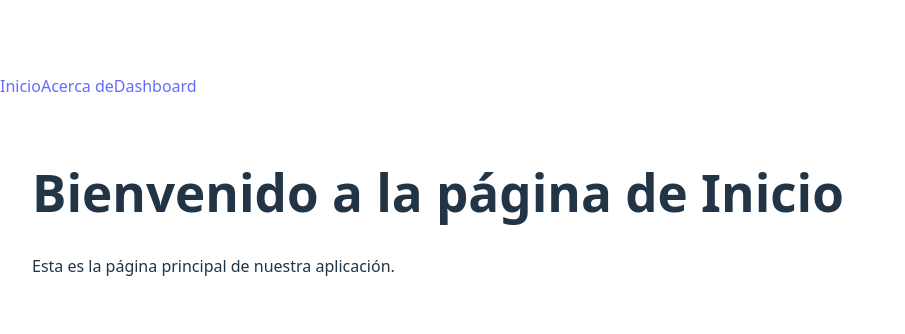
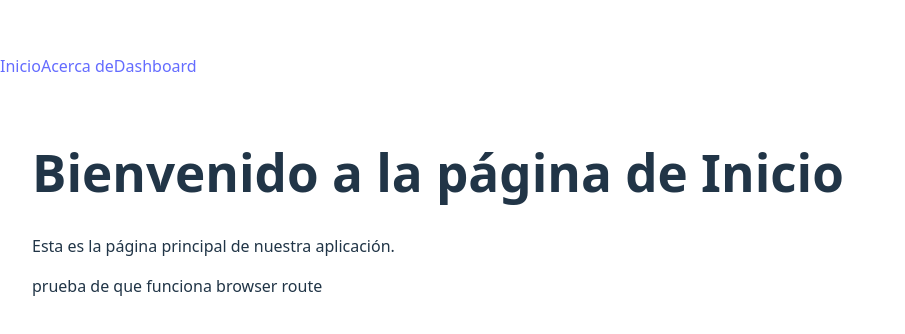
Before and after one commit to Carlosalfredo22/pruebareact, a React (Vite) app: page / in a window 1280 px wide. Shown: the part 200-534 px from the top of the page, without its empty margins (0-905 px from the left). Built offline with nearby package versions, Linux system fonts and the light colour scheme; the HTML template or start-up script is replaced by a standard one.

Commit message:
tercer commit

```diff
--- a/src/pages/Home.jsx
+++ b/src/pages/Home.jsx
@@ -5,6 +5,7 @@ function Home() {
     <div style={{ padding: '2rem' }}>
       <h1>Bienvenido a la página de Inicio</h1>
       <p>Esta es la página principal de nuestra aplicación.</p>
+      <p>prueba de que funciona browser route</p>
     </div>
   );
 }
```
